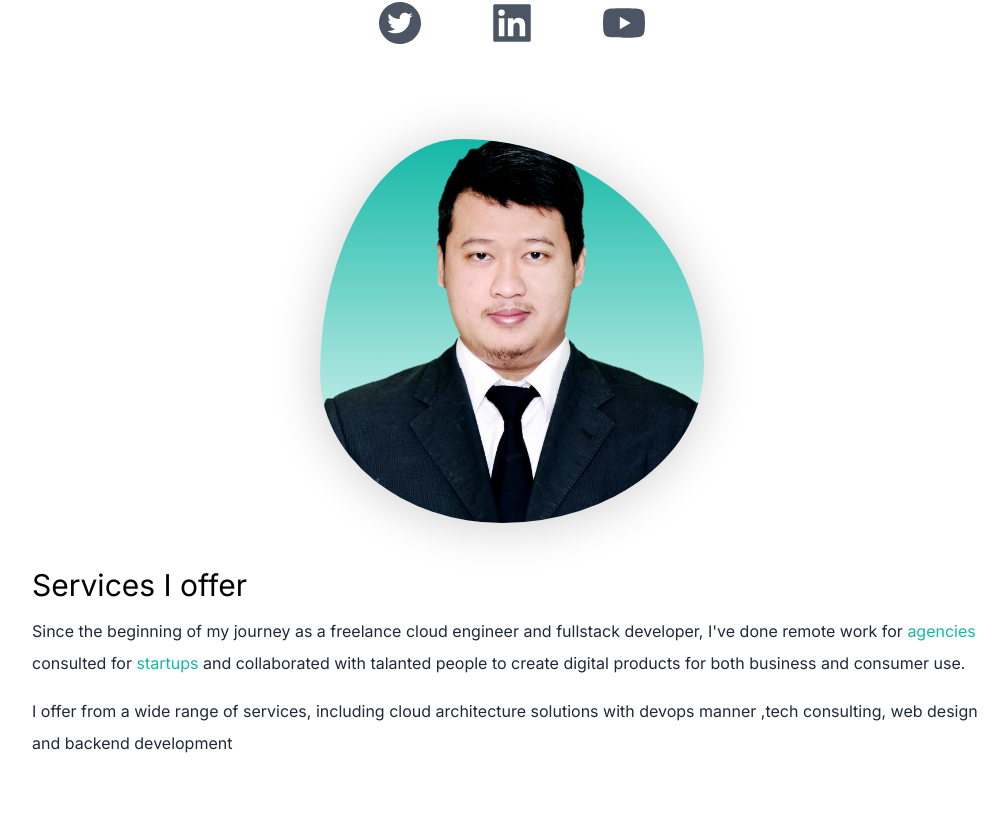
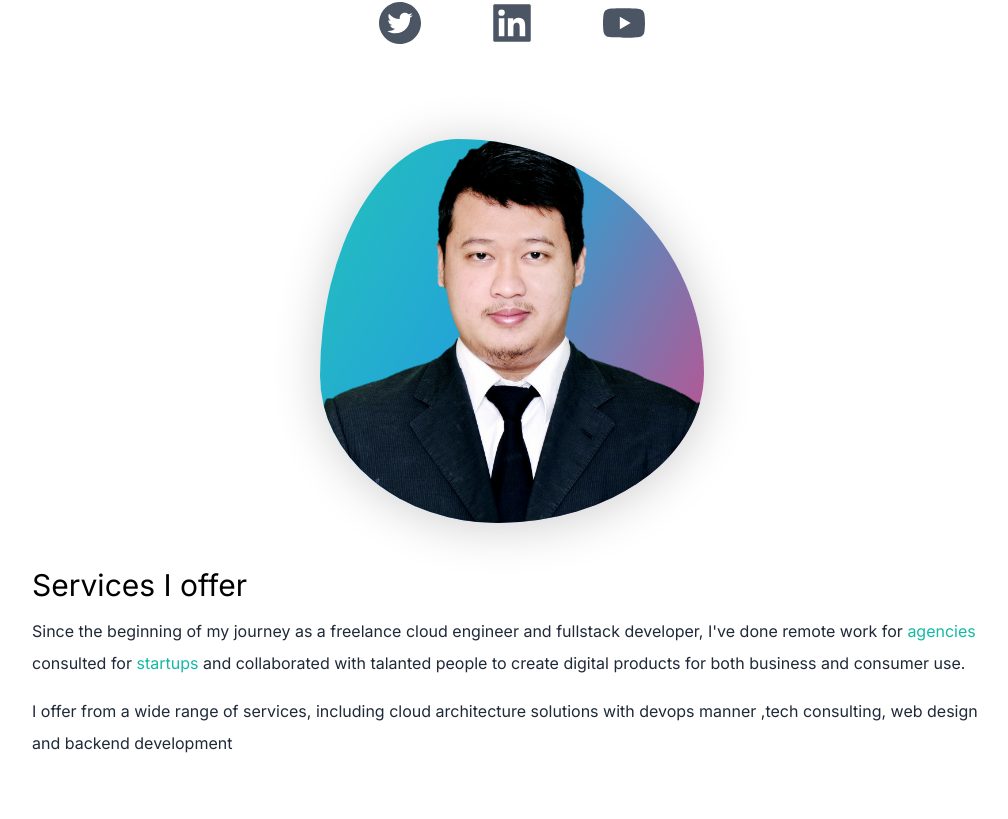
Before and after one commit to nauvalyusufaddairy/fullstack-portfolio, a Next.js app: page / in a window 1280 px wide. Shown: the part 461-1280 px from the top of the page, without its empty margins (128-1136 px from the left). Built offline with nearby package versions, Linux system fonts and the light colour scheme.

Commit message:
move to main branch

```diff
--- a/src/app/home.module.css
+++ b/src/app/home.module.css
@@ -4,6 +4,16 @@
 	background-clip:text ;
 	animation: gradient 8s ease infinite;
     height: 100%;
+
+}
+.avatar{
+
+		background: linear-gradient(-60deg, #ee7752, #e73c7e, #23a6d5, #23d5ab);
+		background-size: 200% 200%;
+
+		animation: gradient 8s ease infinite;
+		height: 100%;
+
 
 }
 
@@ -24,6 +34,7 @@
 	border-radius: 30% 70% 70% 30% / 30% 30% 70% 70%;
 	box-shadow :15px 15px 50px rgba(0,0,0,0.2);
 	animation: morphing 10s infinite;
+	border: none;
 
 	overflow :hidden;
 
--- a/src/app/page.tsx
+++ b/src/app/page.tsx
@@ -36,14 +36,16 @@ export default function Home() {
   };
 
   return (
-    <div className={darkMode ? "dark" : ""}>
+    <div
+      className={`  overflow-y-visible flex flex-col ${darkMode ? "dark" : ""}`}
+    >
       <Head>
         <title>Create Next App</title>
         <meta name="description" content="Generated by create next app" />
         <link rel="icon" href="/favicon.ico" />
       </Head>
 
-      <main className=" bg-white px-10 dark:bg-gray-900 md:px-20 lg:px-40">
+      <main className=" bg-white px-5 dark:bg-gray-900 md:px-20 lg:px-40">
         <section className="min-h-screen">
           <nav className="py-10 mb-12 flex justify-between dark:text-white">
             <p className=" font-burton text-xl font-bold">
@@ -111,9 +113,19 @@ export default function Home() {
               <AiFillYoutube />
             </div>
             <div
-              className={`mx-auto bg-gradient-to-b from-teal-500 ${styles.animated_border}  w-[580px] h-80 relative overflow-hidden mt-20 md:h-96 md:w-96`}
+              className={`mx-auto  ${styles.animated_border}  w-[300px] h-80 relative overflow-hidden mt-20 md:h-96 md:w-96`}
             >
-              <Image alt="deved" src={deved} layout="fill" objectFit="cover" />
+              <div
+                className={`w-full h-full z-0 absolute top-0 ${styles.avatar} `}
+              ></div>
+              <Image
+                alt="deved"
+                src={deved}
+                layout="fill"
+                objectFit="cover"
+                className="z-10"
+              />
+              <div className="w-full h-full z-20  absolute top-0"></div>
             </div>
           </div>
         </section>
@@ -159,7 +171,7 @@ export default function Home() {
                   Additionally, remove unnecessary costs when your system at
                   idling state by leveraging serverless technology
                 </p>
-                <h4 className="py-4 text-teal-600 font-medium">
+                <h4 className="py-4 text-teal-600 font-[500]">
                   Technologies I Use
                 </h4>
                 <p className="text-white/60 dark:text-gray-800/80  py-1">
@@ -183,7 +195,7 @@ export default function Home() {
                   Do you have a project idea? I can develop your project from
                   the front end to the back end. Let's talk !.
                 </p>
-                <h4 className="py-4 text-teal-600 font-medium">
+                <h4 className="py-4 text-teal-600 font-[500]">
                   Technologies I Use
                 </h4>
                 <p className="text-white/60 dark:text-gray-800/80  py-1">
@@ -256,7 +268,7 @@ export default function Home() {
             </p>
           </div>
           <div className="flex flex-col gap-10 py-10 lg:flex-row lg:flex-wrap">
-            <div className="basis-1/3 flex-1 ">
+            <div className=" basis-1/3 flex-1 ">
               <Image
                 alt="s"
                 className=" w-full h-full rounded-lg object-cover"
@@ -307,6 +319,14 @@ export default function Home() {
             </div>
           </div>
         </section>
+        <section className="w-full h-fit">
+          <div className="w-full h-[300px] flex flex-row mb-12">
+            <div className={`flex-1 relative z-0 ${styles.avatar}`}>
+              <div className="z-10 backdrop-blur-sm bg-slate-200/20 w-full h-full"></div>
+            </div>
+            <div className="flex-1  bg-teal-500"></div>
+          </div>
+        </section>
       </main>
     </div>
   );
```
Also changed, not shown: 1 other file (tests, documents, lock files or other folders).
